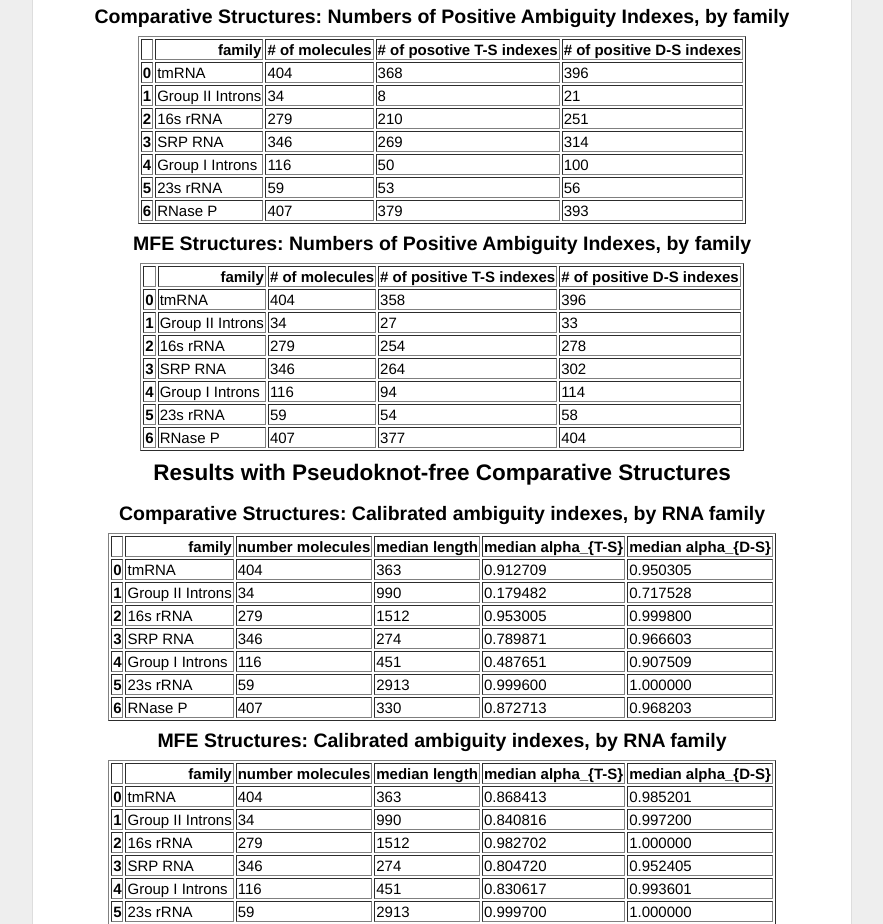
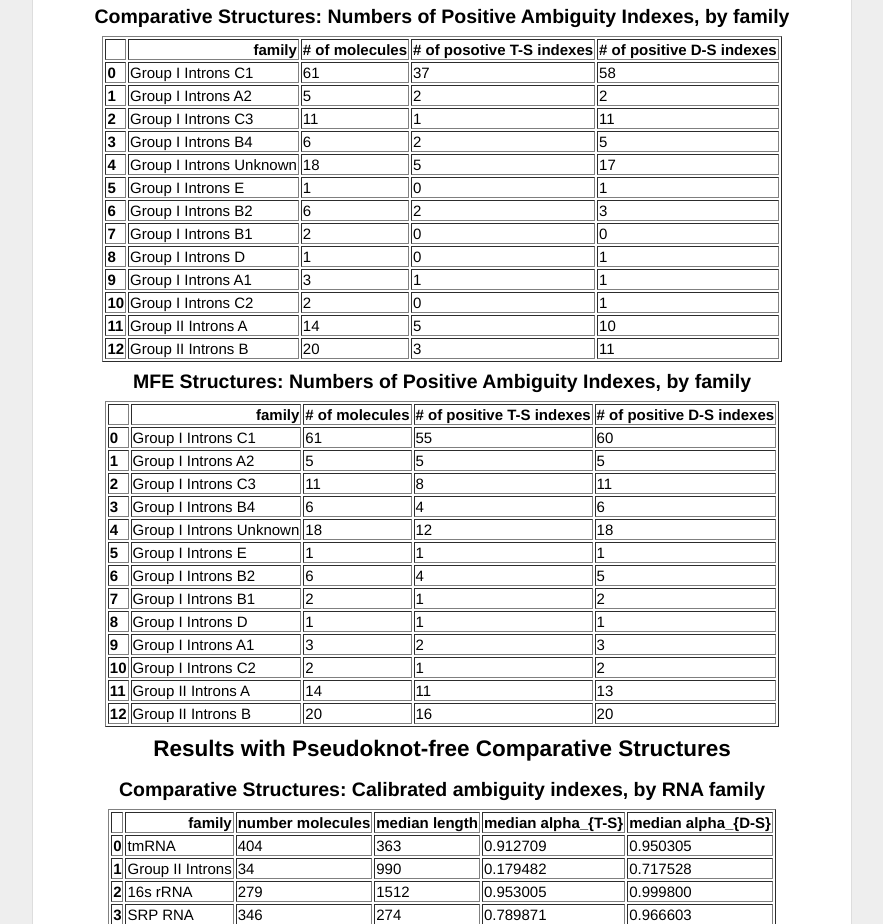
Before and after one commit to StannisZhou/rna_statistics, a plain HTML site: page report/index.html in a window 1280 px wide. Shown: the part 3724-4648 px from the top of the page, without its empty margins (198-1081 px from the left). Drawn offline with nearby package versions, Linux system fonts and the light colour scheme; some packages are replaced by stand-ins of ours.

Commit message:
Fix bug in generated report

```diff
--- a/report/index.html
+++ b/report/index.html
@@ -731,52 +731,94 @@
   <tbody>
     <tr>
       <th>0</th>
-      <td>tmRNA</td>
-      <td>404</td>
-      <td>368</td>
-      <td>396</td>
+      <td>Group I Introns C1</td>
+      <td>61</td>
+      <td>37</td>
+      <td>58</td>
     </tr>
     <tr>
       <th>1</th>
-      <td>Group II Introns</td>
-      <td>34</td>
-      <td>8</td>
-      <td>21</td>
+      <td>Group I Introns A2</td>
+      <td>5</td>
+      <td>2</td>
+      <td>2</td>
     </tr>
     <tr>
       <th>2</th>
-      <td>16s rRNA</td>
-      <td>279</td>
-      <td>210</td>
-      <td>251</td>
+      <td>Group I Introns C3</td>
+      <td>11</td>
+      <td>1</td>
+      <td>11</td>
     </tr>
     <tr>
       <th>3</th>
-      <td>SRP RNA</td>
-      <td>346</td>
-      <td>269</td>
-      <td>314</td>
+      <td>Group I Introns B4</td>
+      <td>6</td>
+      <td>2</td>
+      <td>5</td>
     </tr>
     <tr>
       <th>4</th>
-      <td>Group I Introns</td>
-      <td>116</td>
-      <td>50</td>
-      <td>100</td>
+      <td>Group I Introns Unknown</td>
+      <td>18</td>
+      <td>5</td>
+      <td>17</td>
     </tr>
     <tr>
       <th>5</th>
-      <td>23s rRNA</td>
-      <td>59</td>
-      <td>53</td>
-      <td>56</td>
+      <td>Group I Introns E</td>
+      <td>1</td>
+      <td>0</td>
+      <td>1</td>
     </tr>
     <tr>
       <th>6</th>
-      <td>RNase P</td>
-      <td>407</td>
-      <td>379</td>
-      <td>393</td>
+      <td>Group I Introns B2</td>
+      <td>6</td>
+      <td>2</td>
+      <td>3</td>
+    </tr>
+    <tr>
+      <th>7</th>
+      <td>Group I Introns B1</td>
+      <td>2</td>
+      <td>0</td>
+      <td>0</td>
+    </tr>
+    <tr>
+      <th>8</th>
+      <td>Group I Introns D</td>
+      <td>1</td>
+      <td>0</td>
+      <td>1</td>
+    </tr>
+    <tr>
+      <th>9</th>
+      <td>Group I Introns A1</td>
+      <td>3</td>
+      <td>1</td>
+      <td>1</td>
+    </tr>
+    <tr>
+      <th>10</th>
+      <td>Group I Introns C2</td>
+      <td>2</td>
+      <td>0</td>
+      <td>1</td>
+    </tr>
+    <tr>
+      <th>11</th>
+      <td>Group II Introns A</td>
+      <td>14</td>
+      <td>5</td>
+      <td>10</td>
+    </tr>
+    <tr>
+      <th>12</th>
+      <td>Group II Introns B</td>
+      <td>20</td>
+      <td>3</td>
+      <td>11</td>
     </tr>
   </tbody>
 </table><h3>MFE Structures: Numbers of Positive Ambiguity Indexes, by family</h3><table border="1" class="dataframe">
@@ -792,52 +834,94 @@
   <tbody>
     <tr>
       <th>0</th>
-      <td>tmRNA</td>
-      <td>404</td>
-      <td>358</td>
-      <td>396</td>
+      <td>Group I Introns C1</td>
+      <td>61</td>
+      <td>55</td>
+      <td>60</td>
     </tr>
     <tr>
       <th>1</th>
-      <td>Group II Introns</td>
-      <td>34</td>
-      <td>27</td>
-      <td>33</td>
+      <td>Group I Introns A2</td>
+      <td>5</td>
+      <td>5</td>
+      <td>5</td>
     </tr>
     <tr>
       <th>2</th>
-      <td>16s rRNA</td>
-      <td>279</td>
-      <td>254</td>
-      <td>278</td>
+      <td>Group I Introns C3</td>
+      <td>11</td>
+      <td>8</td>
+      <td>11</td>
     </tr>
     <tr>
       <th>3</th>
-      <td>SRP RNA</td>
-      <td>346</td>
-      <td>264</td>
-      <td>302</td>
+      <td>Group I Introns B4</td>
+      <td>6</td>
+      <td>4</td>
+      <td>6</td>
     </tr>
     <tr>
       <th>4</th>
-      <td>Group I Introns</td>
-      <td>116</td>
-      <td>94</td>
-      <td>114</td>
+      <td>Group I Introns Unknown</td>
+      <td>18</td>
+      <td>12</td>
+      <td>18</td>
     </tr>
     <tr>
       <th>5</th>
-      <td>23s rRNA</td>
-      <td>59</td>
-      <td>54</td>
-      <td>58</td>
+      <td>Group I Introns E</td>
+      <td>1</td>
+      <td>1</td>
+      <td>1</td>
     </tr>
     <tr>
       <th>6</th>
-      <td>RNase P</td>
-      <td>407</td>
-      <td>377</td>
-      <td>404</td>
+      <td>Group I Introns B2</td>
+      <td>6</td>
+      <td>4</td>
+      <td>5</td>
+    </tr>
+    <tr>
+      <th>7</th>
+      <td>Group I Introns B1</td>
+      <td>2</td>
+      <td>1</td>
+      <td>2</td>
+    </tr>
+    <tr>
+      <th>8</th>
+      <td>Group I Introns D</td>
+      <td>1</td>
+      <td>1</td>
+      <td>1</td>
+    </tr>
+    <tr>
+      <th>9</th>
+      <td>Group I Introns A1</td>
+      <td>3</td>
+      <td>2</td>
+      <td>3</td>
+    </tr>
+    <tr>
+      <th>10</th>
+      <td>Group I Introns C2</td>
+      <td>2</td>
+      <td>1</td>
+      <td>2</td>
+    </tr>
+    <tr>
+      <th>11</th>
+      <td>Group II Introns A</td>
+      <td>14</td>
+      <td>11</td>
+      <td>13</td>
+    </tr>
+    <tr>
+      <th>12</th>
+      <td>Group II Introns B</td>
+      <td>20</td>
+      <td>16</td>
+      <td>20</td>
     </tr>
   </tbody>
 </table><h2>Results with Pseudoknot-free Comparative Structures</h2><h3>Comparative Structures: Calibrated ambiguity indexes, by RNA family</h3><table border="1" class="dataframe">
```
